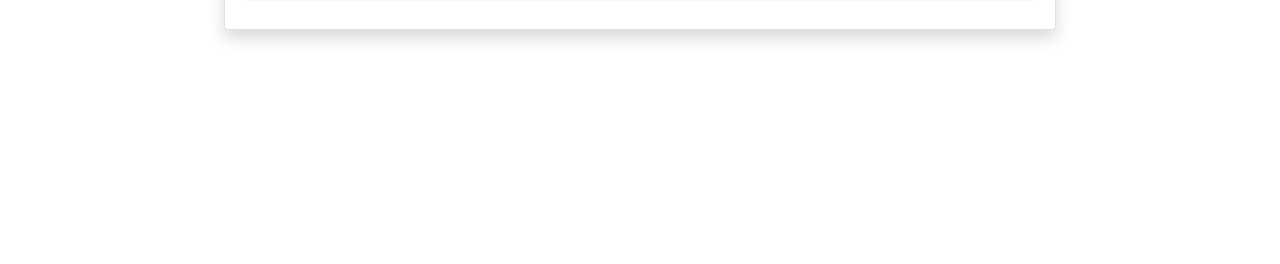
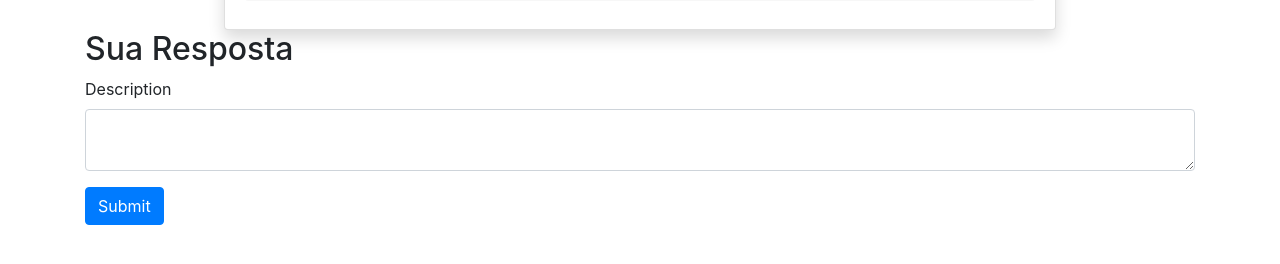
Before and after one commit to andre-frc/TrabalhoEngSoft, a Flask app: template templates/question.html in a window 1280 px wide. Shown: the part 215-479 px from the top of the page. Run offline with Flask 2, Linux system fonts and the light colour scheme; the template is opened without the code that fills it: values that come from a table or form of the project are taken from there, others are empty; some libraries are stand-ins or nearby versions.

Commit message:
Update question.html

```diff
--- a/templates/question.html
+++ b/templates/question.html
@@ -11,6 +11,14 @@
       <p class="card-text text-justify"> {{ question.description }} </p>
       <br>
       <h6 class="card-footer text-muted text-right">Criado em: {{ question.createdAt }} </h6>
-    </div>
+      </div>
   </div>
+  <h2>Sua Resposta</h2>
+    {% from 'includes/_formhelpers.html' import render_field %}
+    <form method="POST" action="">
+      <div class="form-group">
+        {{ render_field(form.description, class_="form-control")  }}
+      </div>
+      <p><input class="btn btn-primary" type="submit" value="Submit"></p>
+    </form>
 {% endblock %}
```
